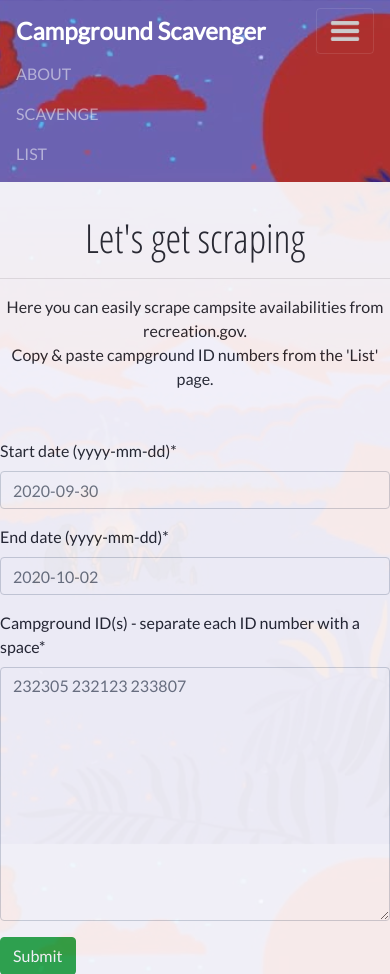
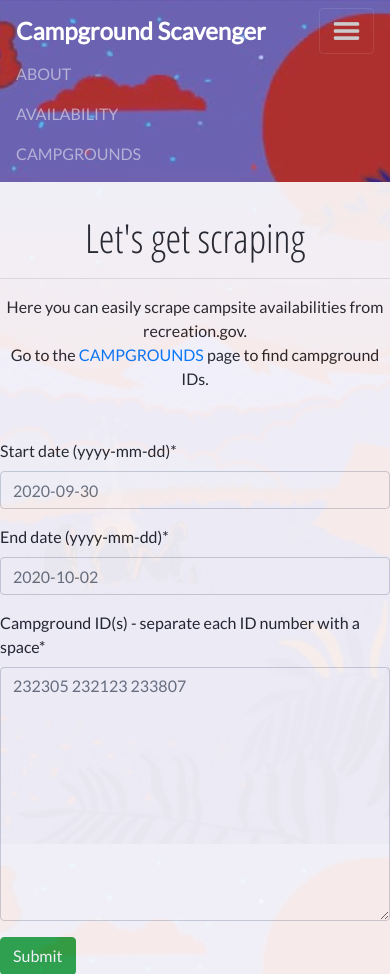
Before and after one commit to ntogasa/campground_scavenger, a Django app: page / in a window 390 px wide, after a click that opens the changed part. Shown: the top 974 px of the page. Run offline with Django 3.2, Linux system fonts and the light colour scheme; tables that the repository leaves empty hold one stand-in row (values such as "Sample post"); parts of the project's set-up code (start-up, migrations or seed data) failed here and were passed over; some libraries are stand-ins or nearby versions.

Commit message:
Add instructions to the search and list pages.

```diff
--- a/apps/campsite_checker/check.py
+++ b/apps/campsite_checker/check.py
@@ -97,16 +97,12 @@ def send_request(url, params):
     :return response: a json object
     :rtype response: json
     """
-    resp = requests.get(url, params=params, headers=headers)
-    if resp.status_code != 200:
-        raise RuntimeError(
-            "failedRequest",
-            "ERROR, {} code received from {}: {}".format(
-                resp.status_code, url, resp.text
-            ),
-        )
-    response = resp.json()
-    return response
+    try:
+        resp = requests.get(url, params=params, headers=headers)
+        response = resp.json()
+        return response
+    except:
+        return False
 
 
 def scrape_campground_availability(camp_id, start_date, end_date, campsite_type=None):
@@ -133,7 +129,8 @@ def scrape_campground_availability(camp_id, start_date, end_date, campsite_type=
         params = {"start_date": format_date(month)}
         url = f"{BASE_URL}{AVAILABILITY_ENDPOINT}{camp_id}/month?"
         resp = send_request(url, params)
-        api_data.append(resp)
+        if resp:
+            api_data.append(resp)
     # Collapse the data into the described output format.
     # Filter by campsite_type if necessary.
     data = {}
--- a/static/css/custom.css
+++ b/static/css/custom.css
@@ -62,5 +62,5 @@
 }
 
 img.menu-icon {
-    height: 2rem;
+    height: 1.8rem;
 }
--- a/templates/base/navbar.html
+++ b/templates/base/navbar.html
@@ -23,12 +23,12 @@
             </li>
             <li>
                 <a class="nav-link navvy" href="{% url 'search' %}">
-                    SCAVENGE
+                    AVAILABILITY
                 </a>
             </li>
             <li>
                 <a class="nav-link navvy" href="{% url 'list' %}">
-                    LIST
+                    CAMPGROUNDS
                 </a>
             </li>
         </ul>
--- a/templates/search.html
+++ b/templates/search.html
@@ -13,9 +13,11 @@
             <div class="head col-12 col-sm-9 col-md-5 solid text-center">
                 <h1 class="heading">Let's get scraping</h1>
                 <hr>
-                <p>Here you can easily scrape campsite availabilities from recreation.gov.
+                <p>
+                    Here you can easily scrape campsite availabilities from recreation.gov.
                     <br>
-                Copy & paste campground ID numbers from the 'List' page.</p>
+                    Go to the <a href="{% url 'list' %}"> CAMPGROUNDS </a> page to find campground IDs.
+                </p>
             </div>
         </div>
         <div class="row justify-content-center">
```
Also changed, not shown: templates/list.html (+23 -6 lines).
